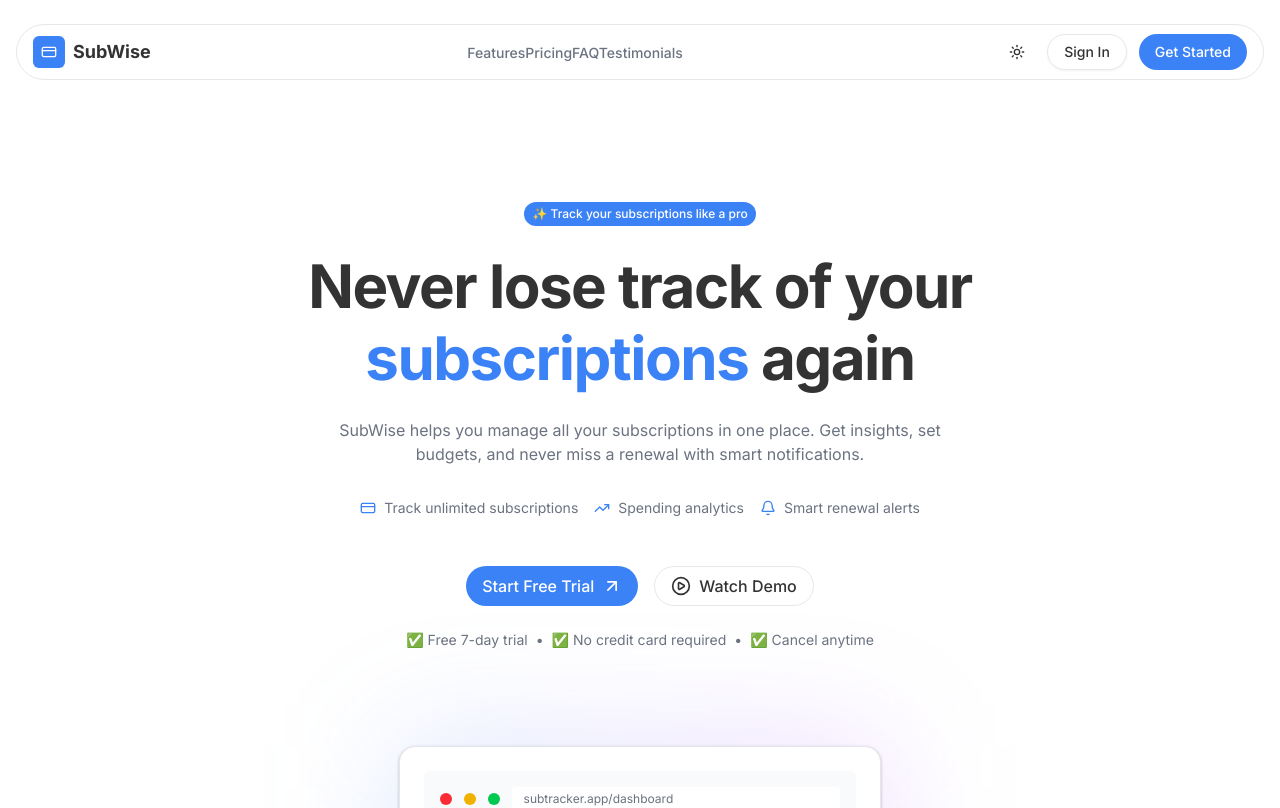
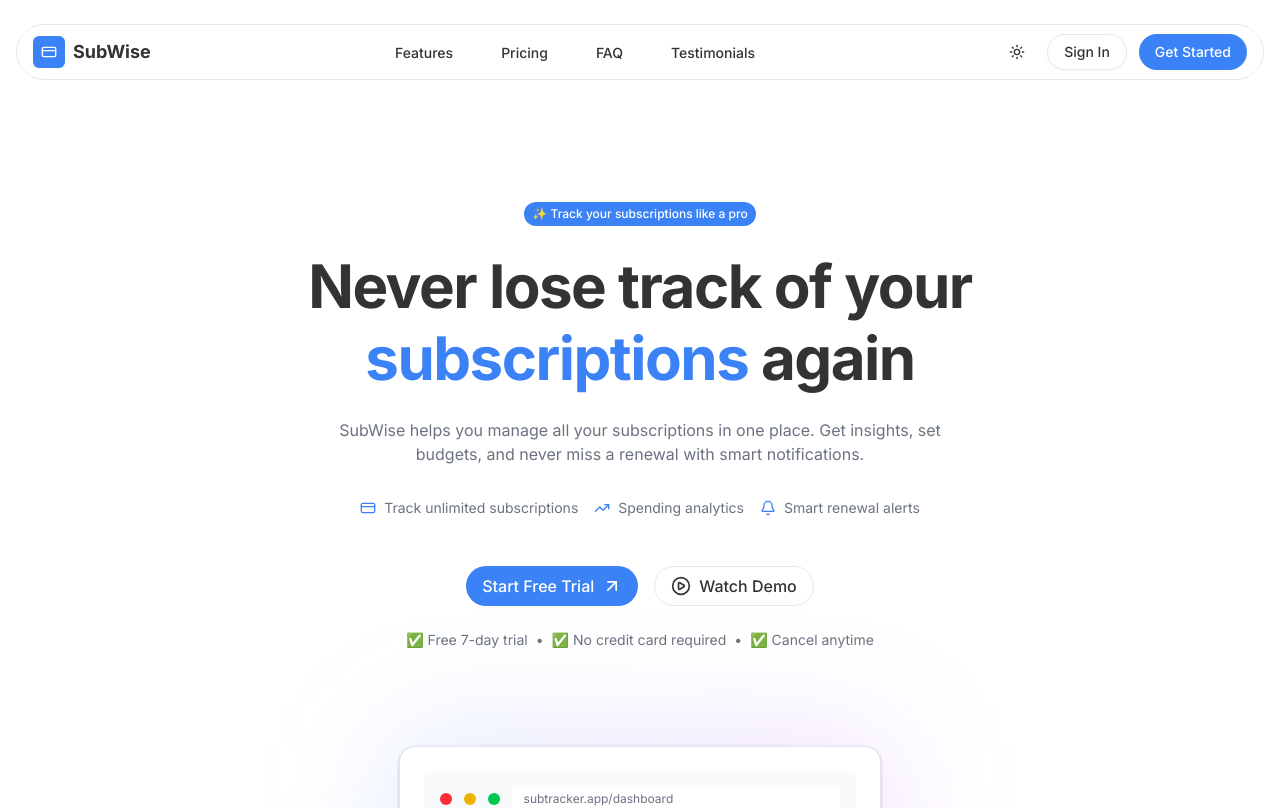
Before and after one commit to iamheisenburger/subscription-tracker, a Next.js app: page /landing in a window 1280 px wide. Shown: the top 808 px of the page. Built offline with nearby package versions, Linux system fonts and the light colour scheme; no server answers.

Commit message:
fix: Improve navigation spacing and alignment to match template

```diff
--- a/src/components/landing/nav-menu.tsx
+++ b/src/components/landing/nav-menu.tsx
@@ -10,30 +10,30 @@ export const NavMenu = ({ className, orientation = "horizontal" }: NavMenuProps)
   <nav className={cn(
     orientation === "vertical"
       ? "flex flex-col items-start gap-4"
-      : "flex items-center gap-6",
+      : "flex items-center space-x-8",
     className
   )}>
     <Link
       href="#features"
-      className="text-sm font-medium text-muted-foreground hover:text-foreground transition-colors"
+      className="text-sm font-medium text-foreground hover:text-primary transition-colors px-2 py-1"
     >
       Features
     </Link>
     <Link
       href="#pricing"
-      className="text-sm font-medium text-muted-foreground hover:text-foreground transition-colors"
+      className="text-sm font-medium text-foreground hover:text-primary transition-colors px-2 py-1"
     >
       Pricing
     </Link>
     <Link
       href="#faq"
-      className="text-sm font-medium text-muted-foreground hover:text-foreground transition-colors"
+      className="text-sm font-medium text-foreground hover:text-primary transition-colors px-2 py-1"
     >
       FAQ
     </Link>
     <Link
       href="#testimonials"
-      className="text-sm font-medium text-muted-foreground hover:text-foreground transition-colors"
+      className="text-sm font-medium text-foreground hover:text-primary transition-colors px-2 py-1"
     >
       Testimonials
     </Link>
```
